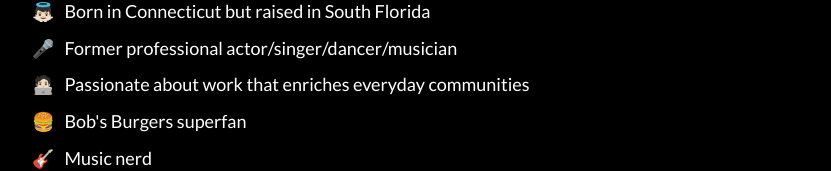
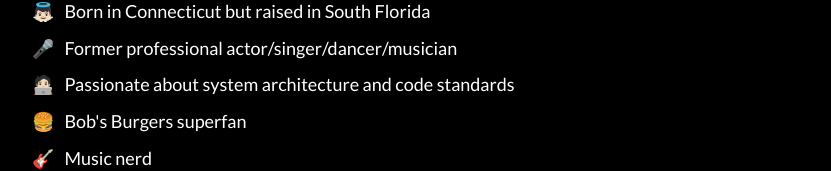
Before and after one commit to Bcdirito/github.bcdirito.io, a React (Create React App) app: page / in a window 1280 px wide. Shown: the part 313-484 px from the top of the page, without its empty margins (224-1055 px from the left). Built offline with nearby package versions, Linux system fonts and the light colour scheme.

Commit message:
updates about section

```diff
--- a/public/index.html
+++ b/public/index.html
@@ -7,6 +7,7 @@
     <meta name="viewport" content="width=device-width, initial-scale=1"/>
     <meta name="theme-color" content="#000000">
     <meta name="description" content="Brian DiRito's personal portfolio"/>
+    <meta name="robots" content="all" />
     <!--
       manifest.json provides metadata used when your web app is added to the
       homescreen on Android. See https://developers.google.com/web/fundamentals/web-app-manifest/
--- a/src/components/about/About.js
+++ b/src/components/about/About.js
@@ -9,7 +9,7 @@ const About = () => (
         <li><span role="img" aria-label="gender">🧔🏻‍♂️</span>He/Him/His</li>
         <li><span role="img" aria-label="baby">👼🏻</span>Born in Connecticut but raised in South Florida</li>
         <li><span role="img" aria-label="microphone">🎤</span>Former professional actor/singer/dancer/musician</li>
-        <li><span role="img" aria-label="work">🧑🏻‍💻</span>Passionate about work that enriches everyday communities</li>
+        <li><span role="img" aria-label="work">🧑🏻‍💻</span>Passionate about system architecture and code standards</li>
         <li><span role="img" aria-label="burger">🍔</span>Bob's Burgers superfan</li>
         <li><span role="img" aria-label="guitar">🎸</span>Music nerd</li>
         <li><span role="img" aria-label="dice">🎲</span>Board game enthusiast</li>
```
